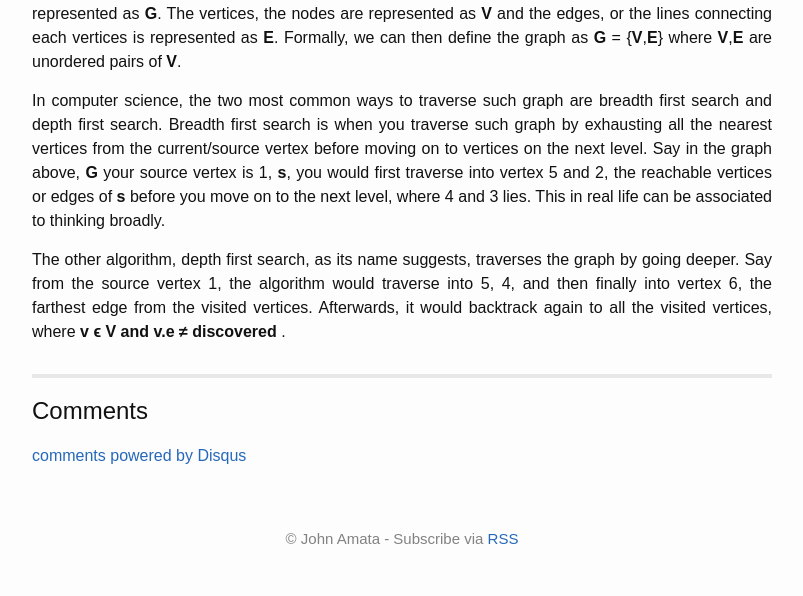
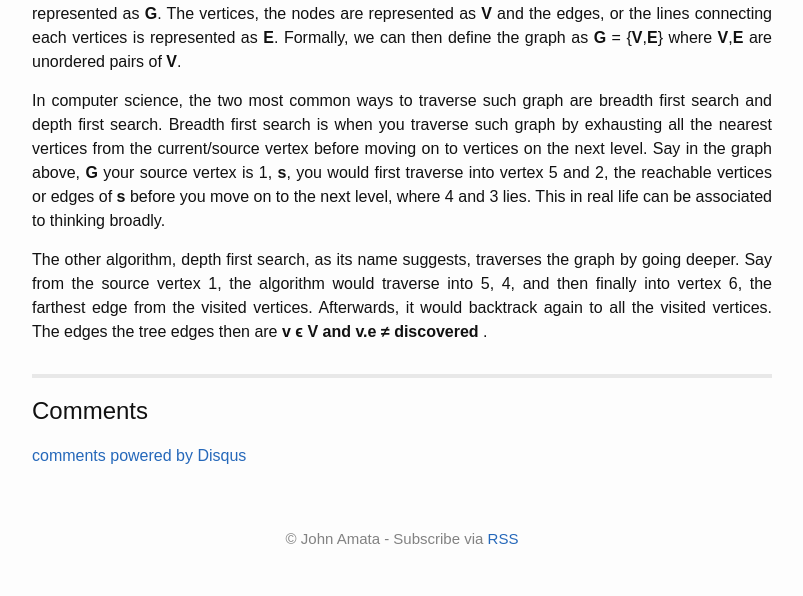
Before and after one commit to jpamata/jpamata.github.io, a Jekyll site: the page built from _posts/2017-10-30-mental-algorithms.md, in a window 1280 px wide. Shown: the part 594-1190 px from the top of the page, without its empty margins (238-1041 px from the left). Built offline with Jekyll 4.4.1, drawn with Linux system fonts in a browser that asks for light colours; comment, search, counter and statistics services are not loaded.

Commit message:
Update 2017-10-30-mental-algorithms.md

```diff
--- a/_posts/2017-10-30-mental-algorithms.md
+++ b/_posts/2017-10-30-mental-algorithms.md
@@ -21,7 +21,7 @@
 <p align="justify">In computer science, the two most common ways to traverse such graph are breadth first search and depth first search. Breadth first search is when you traverse such graph by exhausting all the nearest vertices from the current/source vertex before moving on to vertices on the next level. Say in the graph above, <strong>G</strong> your source vertex is 1, <strong>s</strong>, you would first traverse into vertex 5 and 2, the reachable vertices or edges of <strong>s</strong> before you move on to the next level, where 4 and 3 lies. This in real life can be associated to thinking broadly.
 </p>
 
-<p align="justify">The other algorithm, depth first search, as its name suggests, traverses the graph by going deeper. Say from the source vertex 1, the algorithm would traverse into 5, 4, and then finally into vertex 6, the farthest edge from the visited vertices. Afterwards, it would backtrack again to all the visited vertices, where <strong>v ϵ V and v.e ≠ discovered </strong>.
+<p align="justify">The other algorithm, depth first search, as its name suggests, traverses the graph by going deeper. Say from the source vertex 1, the algorithm would traverse into 5, 4, and then finally into vertex 6, the farthest edge from the visited vertices. Afterwards, it would backtrack again to all the visited vertices. The edges the tree edges then are <strong>v ϵ V and v.e ≠ discovered </strong>.
 </p>
 
 <p align="justify">
```
